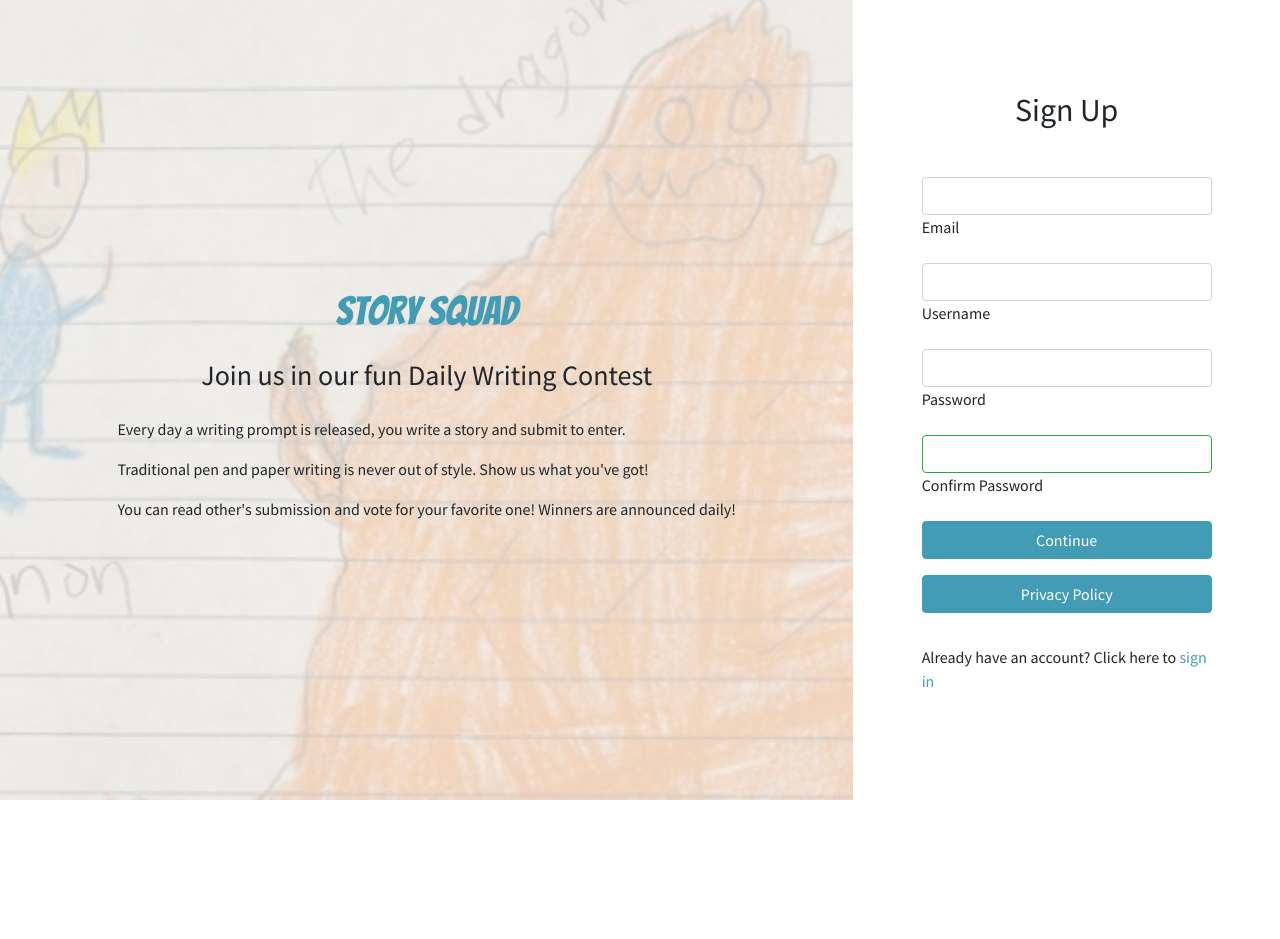
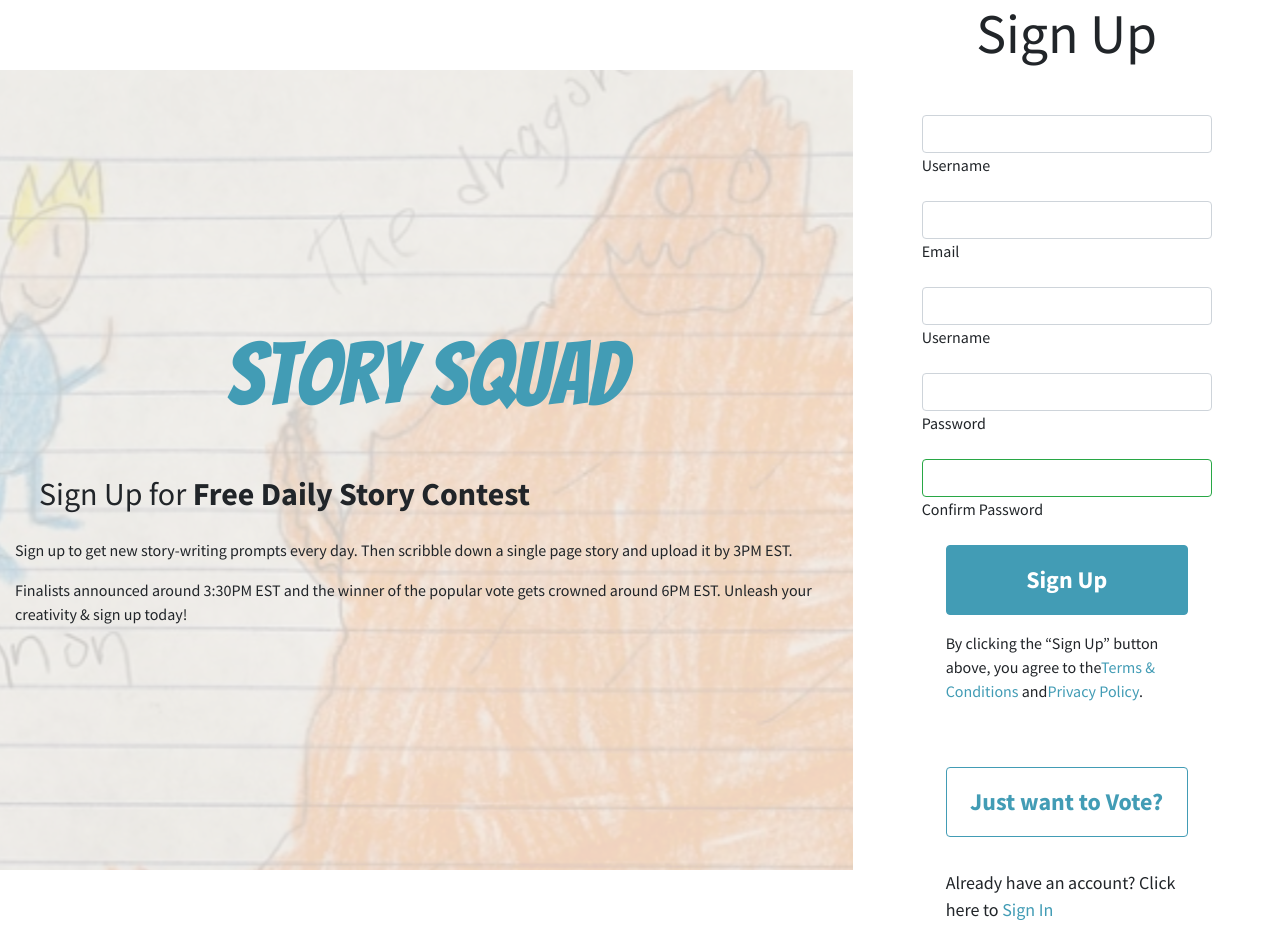
Before and after one commit to ss-mvp/DO-NOT-USE-story-master-fe, a React (Create React App) app: page / in a window 1280 px wide. Before the commit the page ends 800 px from the top, so only its background shows below. Built offline with nearby package versions, Linux system fonts and the light colour scheme.

Commit message:
sign-in, sign-up, navbar edits

```diff
--- a/src/components/home/StoryMasterHome.jsx
+++ b/src/components/home/StoryMasterHome.jsx
@@ -1,15 +1,25 @@
-import React from 'react'
-import AboutContent from './AboutContent'
-import about from './about.json'
+import React from "react";
+import AboutContent from "./AboutContent";
+import about from "./about.json";
 
 export function StoryMasterContent() {
-    return (
-        <div className="story-master-home mx-auto">
-            <h1 className="m-4 text-center ss-title text-primary">Story Squad</h1>
-            <h3 className="m-4 text-center">Join us in our fun Daily Writing Contest</h3>
-            {
-                about.map(each => <AboutContent subtitle={each.section.subtitle} paragraph={each.section.description} />)
-            }
-        </div>
-    )
+  return (
+    <div className="story-master-home mx-auto ">
+      <h1 className="m-4 text-center ss-title text-primary display-2 mb-5">
+        Story Squad
+      </h1>
+
+      <h2 className="m-4 text-left ">
+        Sign Up for
+        <span className="font-weight-bold"> Free Daily Story Contest</span>
+      </h2>
+      <p></p>
+      {about.map((each) => (
+        <AboutContent
+          subtitle={each.section.subtitle}
+          paragraph={each.section.description}
+        />
+      ))}
+    </div>
+  );
 }
--- /dev/null
+++ b/src/components/home/StoryMasterSignIn.jsx
@@ -0,0 +1,16 @@
+import React from "react";
+
+export function StoryMasterSignIn() {
+  return (
+    <div className="story-master-home mx-auto ">
+      <h1 className="m-4 text-center ss-title text-primary display-2 mb-5">
+        Story Squad
+      </h1>
+
+      <h2 className="m-4 text-left ">
+        Sign In for the
+        <span className="font-weight-bold"> Free Daily Story Contest!</span>
+      </h2>
+    </div>
+  );
+}
--- a/src/components/home/about.json
+++ b/src/components/home/about.json
@@ -2,22 +2,13 @@
   {
     "id": "p1",
     "section": {
-            "subtitle": "Ever Story Master Has a Story",
-            "description": "Every day a writing prompt is released, you write a story and submit to enter."
+      "description": "Sign up to get new story-writing prompts every day. Then scribble down a single page story and upload it by 3PM EST."
     }
   },
   {
     "id": "p2",
     "section": {
-            "subtitle": "Unleash your creativity",
-            "description": "Traditional pen and paper writing is never out of style. Show us what you've got!"
-        }
-    },
-    {
-        "id": "p3",
-        "section": {
-            "subtitle": "Vote for your favorite stories",
-            "description": "You can read other's submission and vote for your favorite one! Winners are announced daily!"
+      "description": "Finalists announced around 3:30PM EST and the winner of the popular vote gets crowned around 6PM EST. Unleash your creativity & sign up today!"
     }
   }
 ]
--- /dev/null
+++ b/src/components/nav/Navbar.jsx
@@ -0,0 +1,45 @@
+import React from "react";
+import { Link } from "react-router-dom";
+
+export function Navbar() {
+  return (
+    <div>
+      <nav className="nav justify-content-around align-items-center fixed-top ">
+        <h1 className="text-left ss-title text-primary display-3 ">
+          Story Squad
+        </h1>
+        <Link
+          to="/submission"
+          style={{ fontSize: "36px" }}
+          className="  nav-link font-weight-bold   "
+        >
+          Prompt
+        </Link>
+        <Link
+          to="/ranking"
+          style={{ fontSize: "36px" }}
+          className="  nav-link font-weight-bold  "
+        >
+          Ranking
+        </Link>
+        <Link
+          to="/winners"
+          style={{ fontSize: "36px" }}
+          className=" nav-link font-weight-bold  "
+        >
+          Top 3
+        </Link>
+        <Link
+          to="/signin"
+          onClick={() => {
+            localStorage.clear();
+          }}
+          style={{ fontSize: "36px" }}
+          className="nav-link font-weight-bold  "
+        >
+          Logout
+        </Link>
+      </nav>
+    </div>
+  );
+}
--- a/src/components/signin/SignIn.jsx
+++ b/src/components/signin/SignIn.jsx
@@ -43,7 +43,7 @@ export function SignIn() {
 
   return (
     <>
-      <h2 className="text-center mb-5">Sign In</h2>
+      <h2 className="text-center mb-5 display-4">Sign In</h2>
       <form onSubmit={handleSubmit}>
         <div className="form-group d-flex flex-column">
           <div className="form-group">
@@ -68,10 +68,14 @@ export function SignIn() {
             />
             <label>Password</label>
           </div>
-          <button className="btn btn-primary" type="submit">
+          <button
+            className="mb-3 btn btn-primary font-weight-bold pt-3 pb-3 mr-4 ml-4"
+            style={{ fontSize: "24px" }}
+            type="submit"
+          >
             Login
           </button>
-          <p className="text-center mt-3">
+          <p className="text-center mt-3" style={{ fontSize: "18px" }}>
             Don't have an account? <Link to="/">Sign Up Now!</Link>
           </p>
         </div>
--- a/src/components/signup/SignUp.jsx
+++ b/src/components/signup/SignUp.jsx
@@ -3,7 +3,6 @@ import axios from "axios";
 import { Link } from "react-router-dom";
 
 export function SignUp(props) {
-
   const [newUser, setNewUser] = useState({
     email: "",
     username: "",
@@ -36,10 +35,21 @@ export function SignUp(props) {
 
   return (
     <>
-      <h2 className="text-center mb-5">Sign Up</h2>
+      <h2 className="text-center mb-5 display-4">Sign Up</h2>
       <form onSubmit={handleSubmit}>
         <div className="form-group d-flex flex-column">
-          <div className="form-group">
+          <div className="form-group ">
+            <input
+              required
+              type="text"
+              name="username"
+              className="form-control"
+              value={newUser.username}
+              onChange={handleChanges}
+            />
+            <label>Username</label>
+          </div>
+          <div className="form-group ">
             <input
               required
               type="text"
@@ -91,16 +101,27 @@ export function SignUp(props) {
           ) : null}
           <button
             disabled={newUser.password !== newUser.confirm}
-            className="mb-3 btn btn-primary"
+            className=" mb-3 btn btn-primary font-weight-bold pt-3 pb-3 mr-4 ml-4"
+            style={{ fontSize: "24px" }}
             type="submit"
           >
-            Continue
+            Sign Up
           </button>
-          <button className="mb-3 btn btn-primary">Privacy Policy</button>
+          <p className="w-75 ml-4">
+            By clicking the “Sign Up” button above, you agree to the
+            <Link to={`/signin`}>Terms & Conditions</Link> and
+            <Link to={`/signin`}>Privacy Policy</Link>.
+          </p>
+          <button
+            style={{ fontSize: "24px" }}
+            className="mb-3 btn btn-outline-primary font-weight-bold pt-3 pb-3 mr-4 ml-4 mt-5"
+          >
+            Just want to Vote?
+          </button>
         </div>
-        <p>
-          Already have an account? Click here to{" "}
-          <Link to={`/signin`}>sign in</Link>
+        <p className="w-80 ml-4" style={{ fontSize: "18px" }}>
+          Already have an account? Click here to
+          <Link to={`/signin`}> Sign In</Link>
         </p>
       </form>
     </>
--- a/src/pages/Home.jsx
+++ b/src/pages/Home.jsx
@@ -1,19 +1,25 @@
-import React from 'react'
-import { Route } from 'react-router-dom'
-import { StoryMasterContent, SignIn, SignUp } from '../components'
+import React from "react";
+import { Route } from "react-router-dom";
+import {
+  StoryMasterContent,
+  StoryMasterSignIn,
+  SignIn,
+  SignUp,
+} from "../components";
 
 export function Home() {
   return (
     <>
       <div className="row align-items-center mx-auto">
         <section className="col-sm-12 col-md-8 custom-bg d-flex align-items-center">
-                    <StoryMasterContent />
+          <Route path={`/signin`} component={StoryMasterSignIn} />
+          <Route exact path={`/`} component={StoryMasterContent} />
         </section>
         <section className="col-sm-12 col-md-3 mx-auto bg-white">
-                    <Route path={`/signin`} component={ SignIn } />
-                    <Route exact path={`/`} component={ SignUp } />
+          <Route path={`/signin`} component={SignIn} />
+          <Route exact path={`/`} component={SignUp} />
         </section>
       </div>
     </>
-    )
+  );
 }
--- a/src/pages/RankingPage.jsx
+++ b/src/pages/RankingPage.jsx
@@ -1,16 +1,16 @@
 import React from "react";
-import { Ranking } from "../components";
+import { Ranking, Navbar } from "../components";
 
 export function RangkingPage() {
-
   return (
     <>
       <div className="custom-bg d-flex justify-content-center align-items-center">
         <section className="topthreewinner text-center container-sm">
+          <Navbar />
           <h2 className="text-primary m-5">Rank The Stories</h2>
           <Ranking />
         </section>
       </div>
     </>
-    )
+  );
 }
--- a/src/pages/SubmissionPage.jsx
+++ b/src/pages/SubmissionPage.jsx
@@ -1,10 +1,9 @@
-import React, { useState, useEffect } from 'react'
-import { AxiosWithAuth } from '../utils'
-import { PromptComponent, SubmissionForm } from '../components'
-import { CountDownClock } from '../components/clock/CountDownClock';
+import React, { useState, useEffect } from "react";
+import { AxiosWithAuth } from "../utils";
+import { PromptComponent, SubmissionForm, Navbar } from "../components";
+import { CountDownClock } from "../components/clock/CountDownClock";
 
 export function Submission() {
-
   const [prompt, setPrompt] = useState();
   const [id, setId] = useState();
 
@@ -13,18 +12,18 @@ export function Submission() {
       // .get("https://ss-mvp.herokuapp.com/upload/prompt")
       .get("upload/prompt")
       .then((response) => {
-            console.log(response.data)
+        console.log(response.data);
         setPrompt(response.data.prompt.prompt);
-            setId(response.data.prompt.id)
+        setId(response.data.prompt.id);
       })
       .catch((err) => console.log(err));
   }, []);
-
 
   return (
     <>
       <div className="custom-bg d-flex justify-content-center align-items-center">
         <div className="container-sm">
+          <Navbar />
           <h2 className="text-center">Daily Writing Contest</h2>
           <PromptComponent prompt={prompt} />
           <SubmissionForm promptId={id} />
@@ -32,7 +31,6 @@ export function Submission() {
           <CountDownClock />
         </div>
       </div>
-
     </>
-    )
+  );
 }
--- a/src/pages/TopThreeWinnersPage.jsx
+++ b/src/pages/TopThreeWinnersPage.jsx
@@ -1,14 +1,14 @@
-import React from 'react'
-import { WinnerBoard } from '../components'
+import React from "react";
+import { WinnerBoard, Navbar } from "../components";
 
 export function TopThreeWinnersPage() {
   return (
-
     <div className="custom-bg d-flex justify-content-center align-items-center">
       <section className="topthreewinner text-center container-sm">
+        <Navbar />
         <h2 className="text-primary m-5">Top Three Winners</h2>
         <WinnerBoard />
       </section>
     </div>
-    )
+  );
 }
```
Also changed, not shown: src/components/index.jsx (+12 -9 lines). Lines whose indentation alone changed are shown as unchanged.
